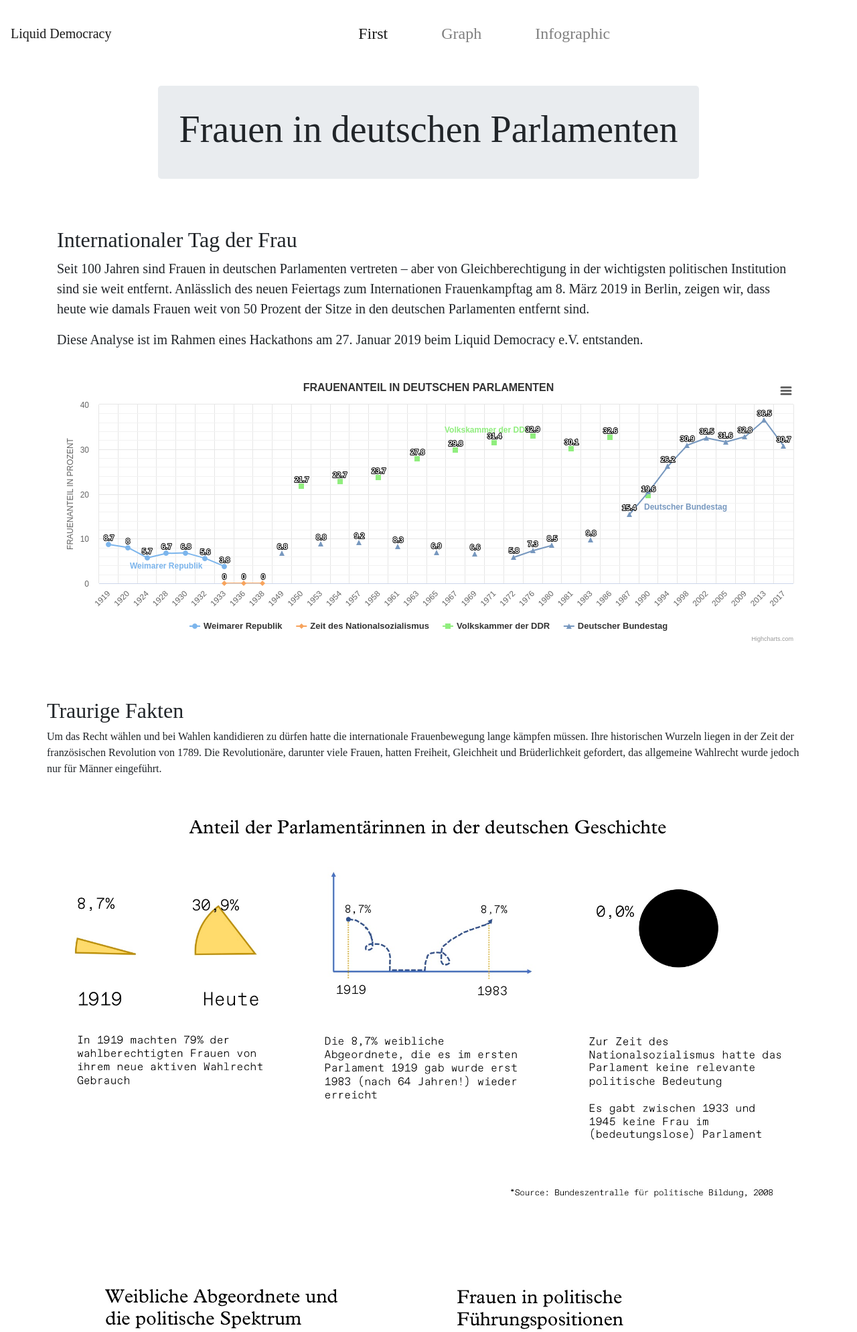
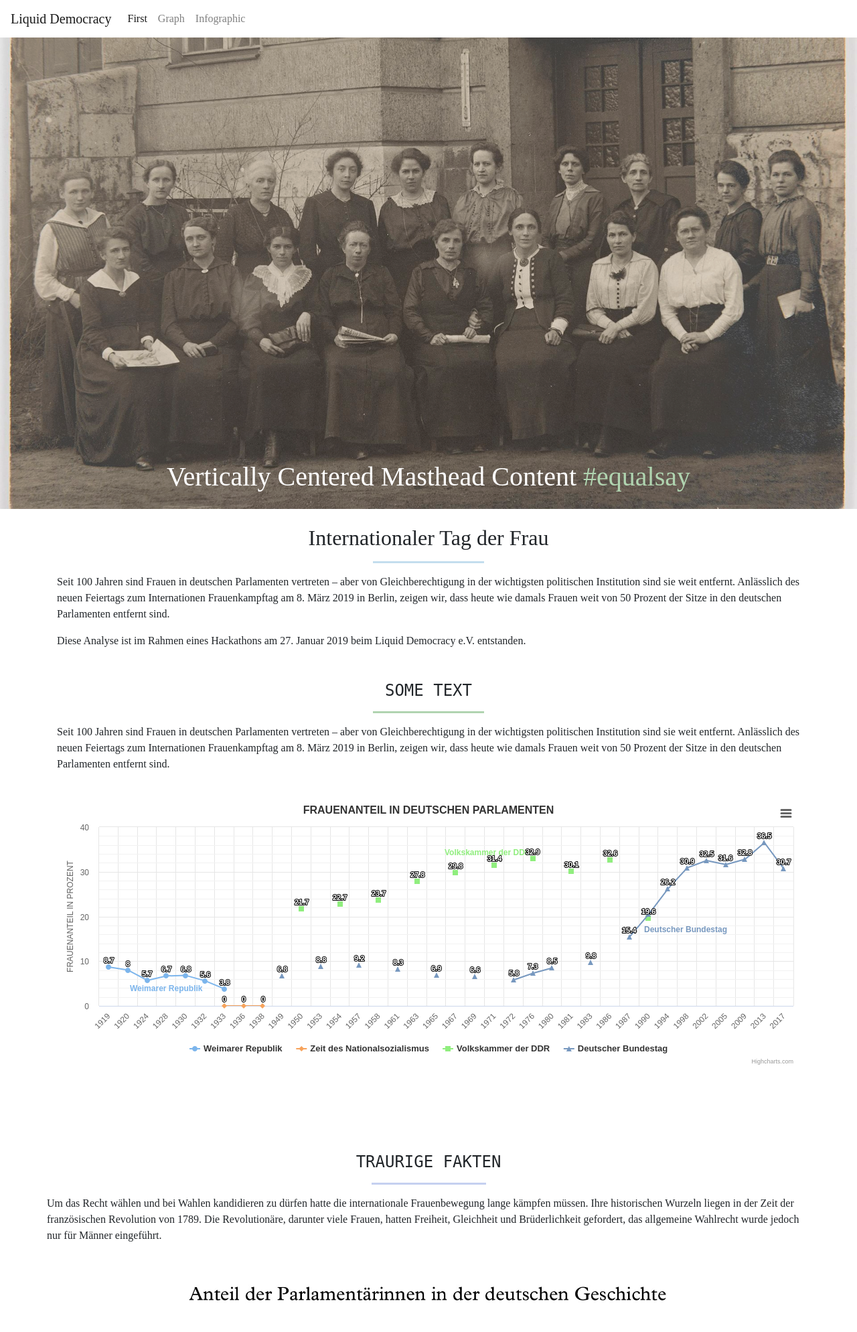
Before and after one commit to liqd/women, a Django app: page /legislatures/ in a window 1280 px wide. Shown: the top 1989 px of the page at 67% size. Run offline with Django 3.2, Linux system fonts and the light colour scheme; data comes from the database, SQL or seed files in the repository; some libraries are stand-ins or nearby versions.

Commit message:
more styling for page

```diff
--- a/legislatures/static/style.css
+++ b/legislatures/static/style.css
@@ -7,7 +7,7 @@ a {
 }
 
 a:hover {
-    color: black;
+    color: #afdded;
     text-decoration: underline !important;
 }
 
@@ -20,37 +20,33 @@ h1 {
 }
 
 .navbar-nav {
-    margin: auto;
-    font-size: 1.5rem;
+    font-size: 1rem;
 }
 
-.nav-item {
-    padding: 1rem 2rem;
+.masthead {
+  height: 95vh;
+  min-height: 500px;
+  background-image: url('images/Female_MPs_of_MSPD_Germany_1919.jpg');
+  background-size: cover;
+  background-position: center;
+  background-repeat: no-repeat;
+  position: relative;
+}
+.header {
+    color: white;
+    position: absolute;
+    bottom: 0;
+    left: 0;
+    right: 0;
 }
 
-.jumbotron {
-    margin: auto;
-    padding: 2rem 2rem;
-    margin-top: 8rem;
-    margin-bottom: 3rem;
+.section-header {
+    font-family: Favorit, monospace;
 }
 
-/* .lead {
-    width: 75%;
-    float: right;
-} */
-
-.lead-2 {
+.facts {
     margin-top: 5rem;
 }
-.lead-img {
-        float: left;
-        padding-right: 1rem;
-        width: 250px;
-        height: 200px;
-        overflow: hidden;
-        background-size: cover;
-    }
 
 .graph {
     margin: auto;
@@ -60,3 +56,46 @@ h1 {
 .info-graph-1 {
     margin: auto;
 }
+
+.divider {
+    width: 15%;
+    border-top: 3px solid #c3ddee;
+    margin: auto;
+}
+
+.divider2 {
+    width: 15%;
+    border-top: 3px solid #b0d4b0;
+    margin: auto;
+}
+
+.divider3 {
+    width: 15%;
+    border-top: 3px solid #c5d0f0;
+    margin: auto;
+}
+
+.colour1 {
+    color: #c3ddee !important;
+}
+
+.colour2 {
+    color: #b0d4b0 !important;
+}
+
+.colour3 {
+    color: #c5d0f0 !important;
+}
+
+.btn-link {
+    font-family: Favorit, monospace;
+    color: black;
+
+    :hover {
+        color: #c3ddee;
+    }
+}
+
+.navbar-bottom {
+    margin: auto;
+}
--- a/legislatures/templates/legislatures/legislatures.html
+++ b/legislatures/templates/legislatures/legislatures.html
@@ -16,7 +16,7 @@
   <nav class="navbar navbar-expand-md navbar-light fixed-top">
       <a class="navbar-brand" href="https://liqd.net" target="_blank">Liquid Democracy</a>
       <div class="collapse navbar-collapse" id="navbarSupportedContent">
-          <ul class="navbar-nav mr-auto">
+          <ul class="navbar-nav">
             <li class="nav-item active">
               <a class="nav-link" href="#first" >First</a>
             </li>
@@ -30,19 +30,30 @@
        </div>
   </nav>
 
-  <main role="main" class="container">
-    <div class="row d-flex align-content-center">
-        <div class="jumbotron">
-            <h1 class="display-4">Frauen in deutschen Parlamenten</h1>
+    <header class="masthead">
+      <div class="container h-100">
+        <div class="row h-100 align-items-center">
+          <div class="header col-12 text-center pb-3">
+            <h1>Vertically Centered Masthead Content <a class="colour2">#equalsay</a></h1>
           </div>
         </div>
+      </div>
+    </header>
+
+    <main role="main" class="container">
         <div class="row" id="first">
             <div class="col-sm-12 col-md-12 py-4">
-            <div class="lead">
+                <div class="text-center">
                     <h2>Internationaler Tag der Frau</h2>
+                </div>
+                <div class="divider my-3"></div>
+                <div class="intro">
                     <p>Seit 100 Jahren sind Frauen in deutschen Parlamenten vertreten – aber von Gleichberechtigung in der wichtigsten politischen Institution sind sie weit entfernt. Anlässlich des neuen Feiertags zum Internationen Frauenkampftag am 8. März 2019 in Berlin, zeigen wir, dass heute wie damals Frauen weit von 50 Prozent der Sitze in den deutschen Parlamenten entfernt sind.</p>
                     <p>Diese Analyse ist im Rahmen eines Hackathons am 27. Januar 2019 beim Liquid Democracy e.V. entstanden.</p>
                 </div>
+                <h4 class="section-header mt-5 text-center">SOME TEXT</h4>
+                <div class="divider2 my-3"></div>
+                    <p>Seit 100 Jahren sind Frauen in deutschen Parlamenten vertreten – aber von Gleichberechtigung in der wichtigsten politischen Institution sind sie weit entfernt. Anlässlich des neuen Feiertags zum Internationen Frauenkampftag am 8. März 2019 in Berlin, zeigen wir, dass heute wie damals Frauen weit von 50 Prozent der Sitze in den deutschen Parlamenten entfernt sind.</p>
             </div>
         </div>
         <div>
@@ -50,20 +61,22 @@
         </div>
       </div>
       <div class="row" id="infographic">
-        <div class="lead-2">
-            <h2>Traurige Fakten</h2>
+          <div class="facts">
+              <h4 class="section-header mt-5 text-center">TRAURIGE FAKTEN</h4>
+              <div class="divider3 my-3"></div>
               <p>Um das Recht wählen und bei Wahlen kandidieren zu dürfen hatte die internationale Frauenbewegung lange kämpfen müssen. Ihre historischen Wurzeln liegen in der Zeit der französischen Revolution von 1789. Die Revolutionäre, darunter viele
                 Frauen, hatten Freiheit, Gleichheit und Brüderlichkeit gefordert, das allgemeine Wahlrecht wurde jedoch nur für Männer eingeführt.</p>
           </div>
           <div class="info-graph-1">
-          <img src="{% static 'Frauenparlament.jpg' %}" style="width: 100%; margin: auto;"></img>
-          <img src="{% static 'Frauenparlament2.jpg' %}" style="width: 100%; margin: auto; padding-top: 3rem;"></img>
-
+              <img src="{% static 'images/Frauenparlament.jpg' %}" style="width: 100%; margin: auto;"></img>
+              <img src="{% static 'images/Frauenparlament2.jpg' %}" style="width: 100%; margin: auto; padding-top: 3rem;"></img>
           </div>
       </div>
     </main>
   <footer class="container">
-      <nav class="navbar navbar-expand-sm col-offset-9">
+    <h4 class="section-header mt-5 text-center">BLEIB IN KONTACT</h4>
+    <div class="divider3 my-3"></div>
+      <nav class="navbar navbar-expand-sm navbar-bottom">
           <a class="btn btn-link" href="https://liqd.net/en/blog/" target="_blank" role="button">Blog</a>
           <a class="btn btn-link" href="https://www.facebook.com/LIQDeV" target="_blank" role="button">Facebook</a>
           <a class="btn btn-link" href="https://twitter.com/liqd_de" target="_blank" role="button">Twitter</a>
```
Also changed, not shown: legislatures/static/fonts/Favorit-LightMono.otf (added), legislatures/static/fonts/PlantinMTPro-Regular.otf (added), legislatures/static/images/Female_MPs_of_MSPD_Germany_1919.jpg (added), legislatures/static/images/Frauenparlament.jpg (renamed from legislatures/static/Frauenparlament.jpg), legislatures/static/images/Frauenparlament2.jpg (renamed from legislatures/static/Frauenparlament2.jpg), legislatures/static/images/Schroeder.jpg (renamed from legislatures/static/Schroeder.jpg), legislatures/static/images/parliment.jpg (added), 2 other files. Lines whose indentation alone changed are shown as unchanged.
